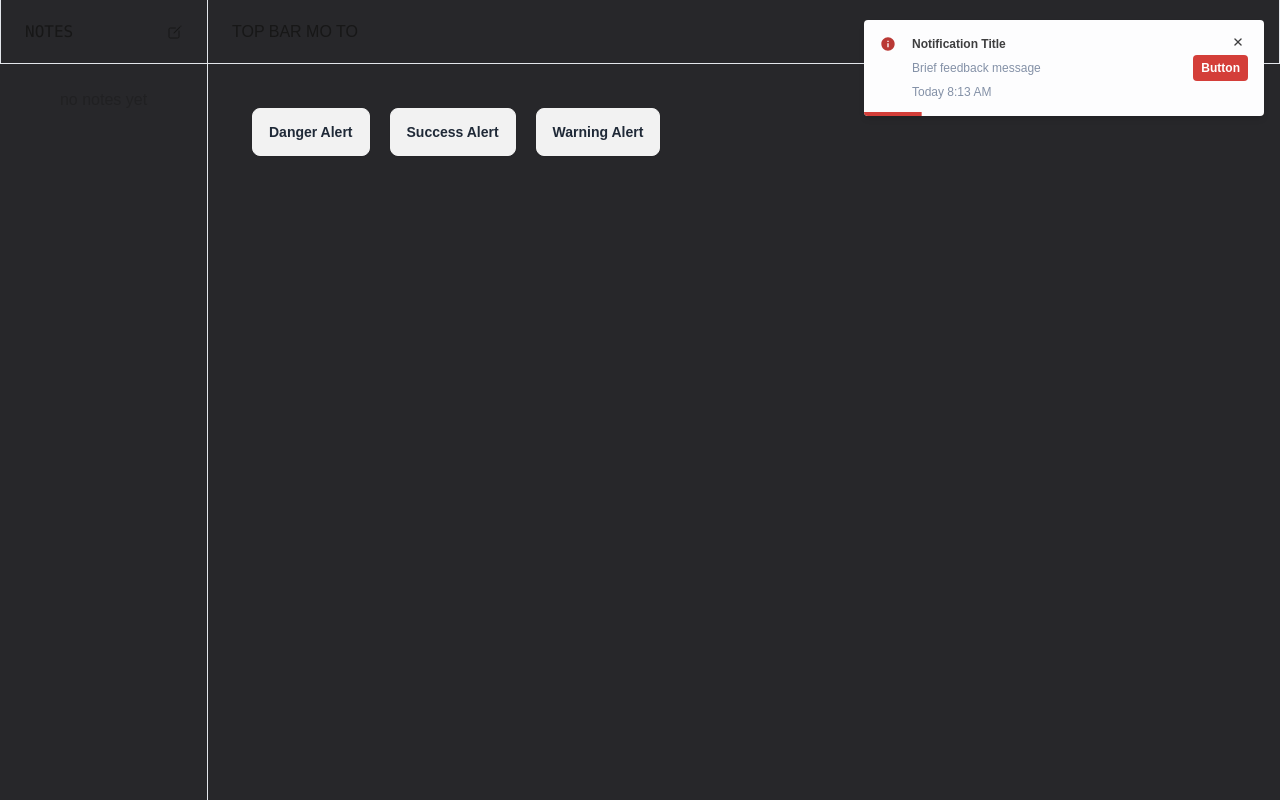
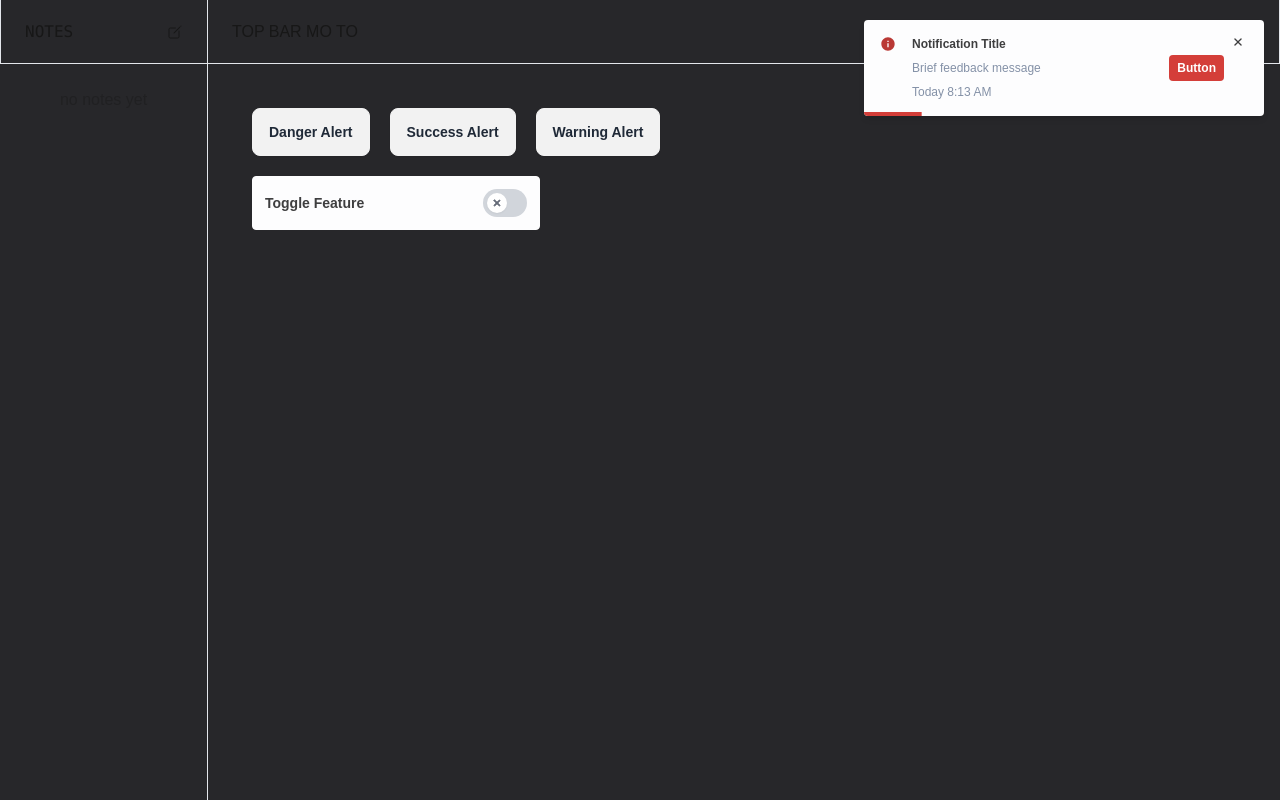
Before and after one commit to vierra-18/practice-rhf_zod, a Next.js app: page / in a window 1280 px wide. Both pictures are taken after a click on the button "Danger Alert". Built offline with nearby package versions, Linux system fonts and the light colour scheme.

Commit message:
alert component smoother animations

```diff
--- a/src/app/components/Playground.tsx
+++ b/src/app/components/Playground.tsx
@@ -1,9 +1,12 @@
 "use client";
 
+import { useState } from "react";
 import { useAlert } from "./multiverse/AlertContext";
+import FormSwitch from "./multiverse/FormSwitch";
 
 export default function Playground() {
-	// const [isModalOpen, setIsModalOpen] = useState(false);
+	const [switchValue, setSwitchValue] = useState(false); // Initial value can be true or false
+
 	const { addAlert } = useAlert();
 
 	const handleTriggerDangerAlert = () => {
@@ -34,10 +37,11 @@ export default function Playground() {
 	};
 	const handleTriggerWarningAlert = () => {
 		addAlert({
-			title: "",
-			body: "",
+			title: "warning alert",
+			body: "this is the body of the warning alert",
 			intent: "warning",
 			// hasTimer: false,
+			hasTimestamp: false,
 			// hasBody: false,
 			// hasTitle: false,
 			// hasAction: false,
@@ -80,6 +84,17 @@ export default function Playground() {
           setIsModalOpen(false);
         }}
       /> */}
+			<div className="w-full">
+				<FormSwitch
+					name="exampleSwitch" // Unique name for the switch
+					value={switchValue} // Controlled value
+					onChange={setSwitchValue} // Handler for value changes
+					label="Toggle Feature" // Label displayed next to the switch
+					// description="Enable or disable the feature." // Optional description
+					contained // Optional prop for styling
+					switchPosition="trailing"
+				/>{" "}
+			</div>
 		</div>
 	);
 }
--- a/src/app/components/multiverse/Alert.tsx
+++ b/src/app/components/multiverse/Alert.tsx
@@ -96,6 +96,7 @@ export default function Alert({
 			animate={isActive ? { x: 0, opacity: 1 } : { x: "100%", opacity: 0 }}
 			transition={{ type: "spring", duration: 1, bounce: 0.25 }}
 			className="alert-container"
+			layout
 		>
 			<div className="alert-box">
 				<div className="flex justify-between">
@@ -113,7 +114,8 @@ export default function Alert({
 					>
 						{renderIcon(icon || RiInformationFill)}
 					</div>
-					<div className="flex flex-1 flex-col gap-y-2 px-4 text-xs">
+					<div className="flex flex-1 justify-between">
+						<div className="flex flex-1 flex-col gap-y-2 px-4 text-xs ">
 							{hasTitle && (
 								<h1 className="font-bold capitalize">
 									{title || "Notification Title"}
@@ -131,12 +133,14 @@ export default function Alert({
 								onClick={onClick}
 								variant="solid"
 								size="small"
-							className="self-center justify-self-center capitalize"
+								className="self-center justify-self-center capitalize mr-6"
 								intent={intent} // Maps intent directly
 							>
 								{actionLabel || "Button"}
 							</Button>
 						)}
+					</div>
+
 					<span
 						key={isActive && hasTimer ? "active" : "inactive"}
 						style={
--- a/src/app/components/multiverse/AlertContext.tsx
+++ b/src/app/components/multiverse/AlertContext.tsx
@@ -12,6 +12,7 @@ import { RiInformationFill } from "react-icons/ri";
 import Alert from "./Alert";
 
 import "./Alert.css";
+import { AnimatePresence } from "framer-motion";
 
 type Icon = IconType | ReactElement;
 
@@ -97,6 +98,7 @@ export function AlertProvider({ children, maxAlerts = 5 }: AlertProviderProps) {
 	return (
 		<AlertContext.Provider value={{ addAlert, removeAlert }}>
 			{children}
+			<AnimatePresence>
 				<div className="alert-stack">
 					{alerts.map((alert) => (
 						<Alert
@@ -112,12 +114,13 @@ export function AlertProvider({ children, maxAlerts = 5 }: AlertProviderProps) {
 							hasTimer={alert.hasTimer}
 							hasTimestamp={alert.hasTimestamp}
 							hasAction={alert.hasAction}
-						isActive={alert.isVisible} // Use isVisible to control animation
-						onClose={() => removeAlert(alert.id)} // Keep the same remove function
+							isActive={alert.isVisible}
+							onClose={() => removeAlert(alert.id)}
 							onClick={alert.onClick}
 						/>
 					))}
 				</div>
+			</AnimatePresence>
 		</AlertContext.Provider>
 	);
 }
--- a/src/app/components/multiverse/FormSwitch.tsx
+++ b/src/app/components/multiverse/FormSwitch.tsx
@@ -23,16 +23,14 @@ type Props<
       label: string | ((value: NoInfer<TValue>) => string);
       description?: string | ((value: NoInfer<TValue>) => string);
       contained?: boolean;
-      leading?: boolean;
-      trailing?: boolean;
+      switchPosition?: 'trailing' | 'leading';
     }
   | {
       // Omit properties only when label is not present
       label?: never;
       description?: never;
       contained?: never;
-      leading?: never;
-      trailing?: never;
+      switchPosition?: never;
     }
 ) &
   Omit<ComponentPropsWithoutRef<typeof FormFieldWrapper>, 'children' | 'label'>;
@@ -49,15 +47,14 @@ const FormSwitch = <const TOnValue, const TOffValue>({
   label,
   description,
   contained = false,
-  leading = true,
-  trailing = false,
+  switchPosition = 'leading',
   error,
   noError = false,
   errorDescription,
 }: Props<TOnValue, TOffValue>) => {
   const onValue = onV ?? true;
   const offValue = offV ?? false;
-  const switchLayout = trailing ? false : leading;
+  const isLeading = switchPosition === 'leading';
 
   return (
     <FormFieldWrapper
@@ -73,10 +70,10 @@ const FormSwitch = <const TOnValue, const TOffValue>({
           'flex items-center',
           label && 'w-72 p-3',
           label && contained && 'rounded border border-white-100 bg-interface',
-          !switchLayout && 'flex-row-reverse justify-between'
+          !isLeading && 'flex-row-reverse justify-between'
         )}
       >
-        <div className={cn('toggle-switch', switchLayout && label && 'mr-4')}>
+        <div className={cn('toggle-switch', isLeading && label && 'mr-4')}>
           <input
             id={`id-${name}`}
             data-test-id={testId}
@@ -88,9 +85,13 @@ const FormSwitch = <const TOnValue, const TOffValue>({
           <label htmlFor={`id-${name}`} />
         </div>
         {label && (
-          <div className='text flex flex-col gap-1'>
+          <div className="flex flex-col gap-1 text">
             <Text className="font-bold capitalize">{label?.toString()}</Text>
-            <Text className="opacity-70">{description?.toString() || ''}</Text>
+            {description && (
+              <Text className="opacity-70">
+                {description?.toString() || ''}
+              </Text>
+            )}
           </div>
         )}
       </div>
--- a/src/app/components/multiverse/ToggleSwitch.css
+++ b/src/app/components/multiverse/ToggleSwitch.css
@@ -1,5 +1,5 @@
 .toggle-switch {
-  @apply relative h-7 w-[2.725rem];
+  @apply relative h-7 w-[2.75rem];
   & > input[type='checkbox'] {
     @apply hidden;
   }
```
Lines whose indentation alone changed are shown as unchanged.
